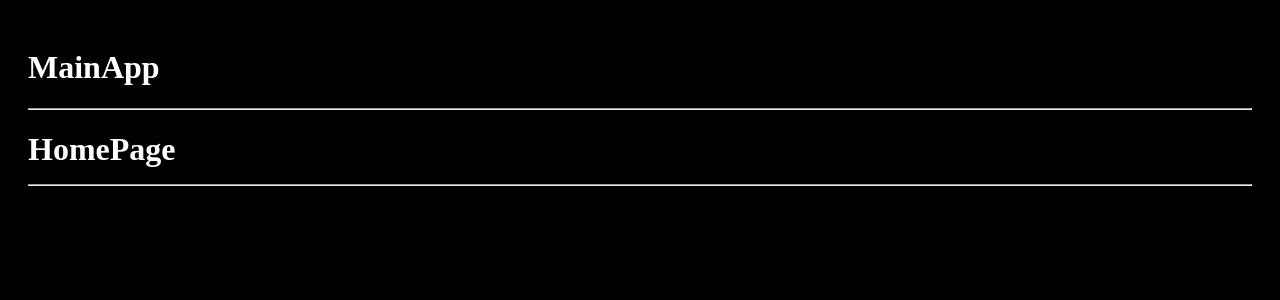
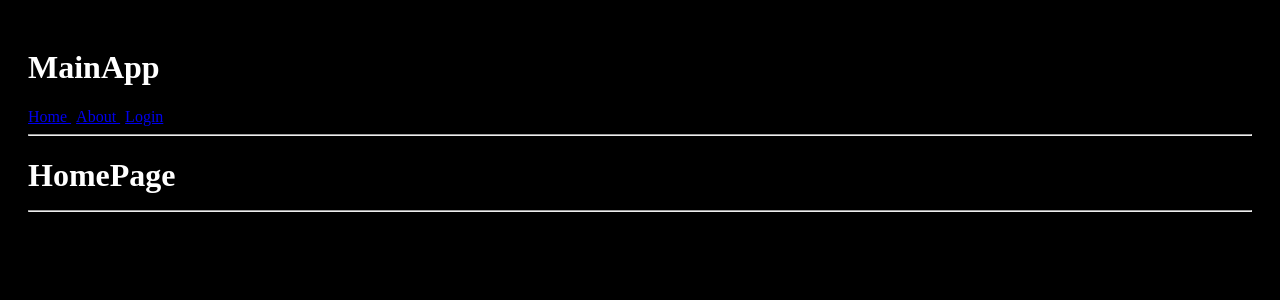
Before and after one commit to Arevelo27/hook-app, a React app: page /home in a window 1280 px wide. Shown: the top 300 px of the page. Built offline with nearby package versions, Linux system fonts and the light colour scheme; the HTML template or start-up script is replaced by a standard one.

Commit message:
Componente Link

```diff
--- a/src/09-useContext/MainApp.jsx
+++ b/src/09-useContext/MainApp.jsx
@@ -1,10 +1,11 @@
 import { Routes, Route, Navigate } from 'react-router-dom';
-import { HomePage, AboutPage, LoginPage } from '../09-useContext';
+import { HomePage, AboutPage, LoginPage, NavBar } from '../09-useContext';
 
 export const MainApp = () => {
     return (
         <>
             <h1>MainApp</h1>
+            <NavBar/>
             <hr />
 
             <Routes>
--- /dev/null
+++ b/src/09-useContext/NavBar.jsx
@@ -0,0 +1,10 @@
+import { Link } from 'react-router-dom';
+export const NavBar = () => {
+    return (
+        <>
+            <Link to="/"> Home </Link>
+            <Link to="/about"> About </Link>
+            <Link to="/login"> Login </Link>
+        </>
+    )
+}
--- a/src/09-useContext/index.js
+++ b/src/09-useContext/index.js
@@ -2,3 +2,4 @@
 export * from './LoginPage'
 export * from './AboutPage'
 export * from './HomePage'
+export * from './NavBar'
--- a/src/index.css
+++ b/src/index.css
@@ -7,3 +7,7 @@
 button {
     margin-right: 10px;
 }
+
+a {
+    margin-right: 5px;
+}
```
Also changed, not shown: src/09-useContext/HomePage.jsx (line endings or trailing spaces).
